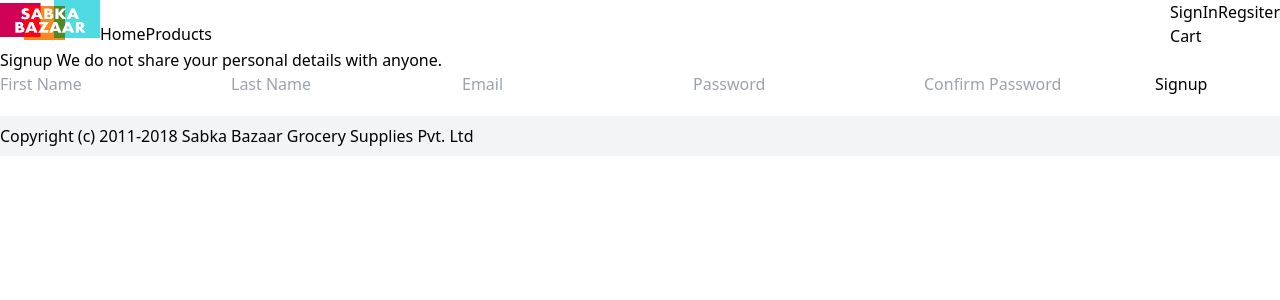
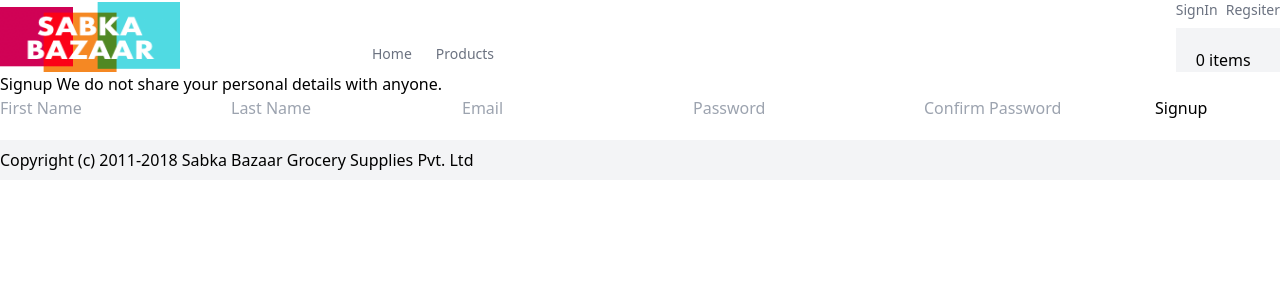
Before and after one commit to arungawri/XT-Shopping-Cart-Assignment, a Next.js app in the folder frontend/: page /register in a window 1280 px wide. Shown: the top 300 px of the page. Built offline with nearby package versions, Linux system fonts and the light colour scheme.

Commit message:
Header Placements

```diff
--- a/frontend/components/Carousel.js
+++ b/frontend/components/Carousel.js
@@ -21,6 +21,7 @@ const Carousel = () => {
 	if (!data) return <p>No Category data</p>
 
 	return (
+		<div className="container mx-auto">
 		<ResponsiveCarousel showArrows>
 			{data.map((banner) => (
 				<Image
@@ -31,6 +32,7 @@ const Carousel = () => {
 				/>
 			))}
 		</ResponsiveCarousel>
+		</div>
 	)
 }
 
--- a/frontend/components/Header.js
+++ b/frontend/components/Header.js
@@ -6,24 +6,34 @@ export default function Header() {
     <>
       <div className="">
         <div className="container mx-auto w-full flex justify-between">
-          <div className="">
-            <Image src="/images/logo.png" width={100} height={40} />
+          <div className="flex items-end">
+            <Image src="/images/logo.png" width={180} height={70} />
+            <div className="ml-48 mb-2 text-gray-500 text-sm">
               <Link href="/">
                 Home
               </Link>
+            </div>
+            <div className="pl-6 mb-2 text-gray-500 text-sm">
               <Link href="/plp">
                 Products
               </Link>
             </div>
-          <div className="">
+          </div>
+          <div className="flex flex-col items-stretch">
+            <div className="flex">
+              <div className="text-gray-500 text-sm pr-2">
                 <Link href="/login">
                   SignIn
                 </Link>
+              </div>
+              <div className="text-gray-500 text-sm">
                 <Link href="/register">
                   Regsiter
                 </Link>
-            <div className="">
-              Cart
+              </div>
+            </div>
+            <div className="bg-gray-100 h-full mt-2 pt-5 pl-5">
+              0 items
             </div>
           </div>
         </div>
--- a/frontend/pages/index.js
+++ b/frontend/pages/index.js
@@ -26,17 +26,8 @@ export default function Home() {
         <title>Home</title>
       </Head>
 
-      <h1 className="text-3xl font-bold underline">
-        Home
-      </h1>
-      <div className="text-xl">
-        Carousel
-      </div>
       <Carousel />
 
-      <h1 className="text-xl">
-        Grid/Component Alternate left right
-      </h1>
       {data.map((category, index) => (
         <HomeCateogory category={category} key={category.id} index={index} />
       ))}
```
Lines whose indentation alone changed are shown as unchanged.
